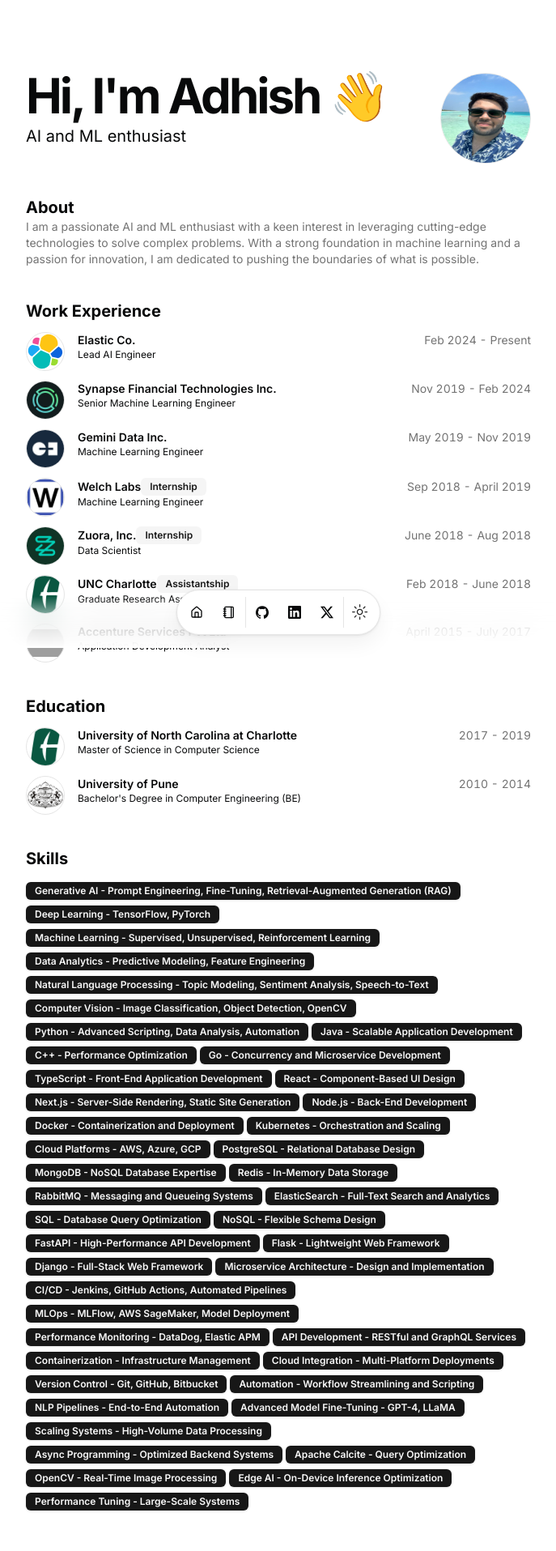
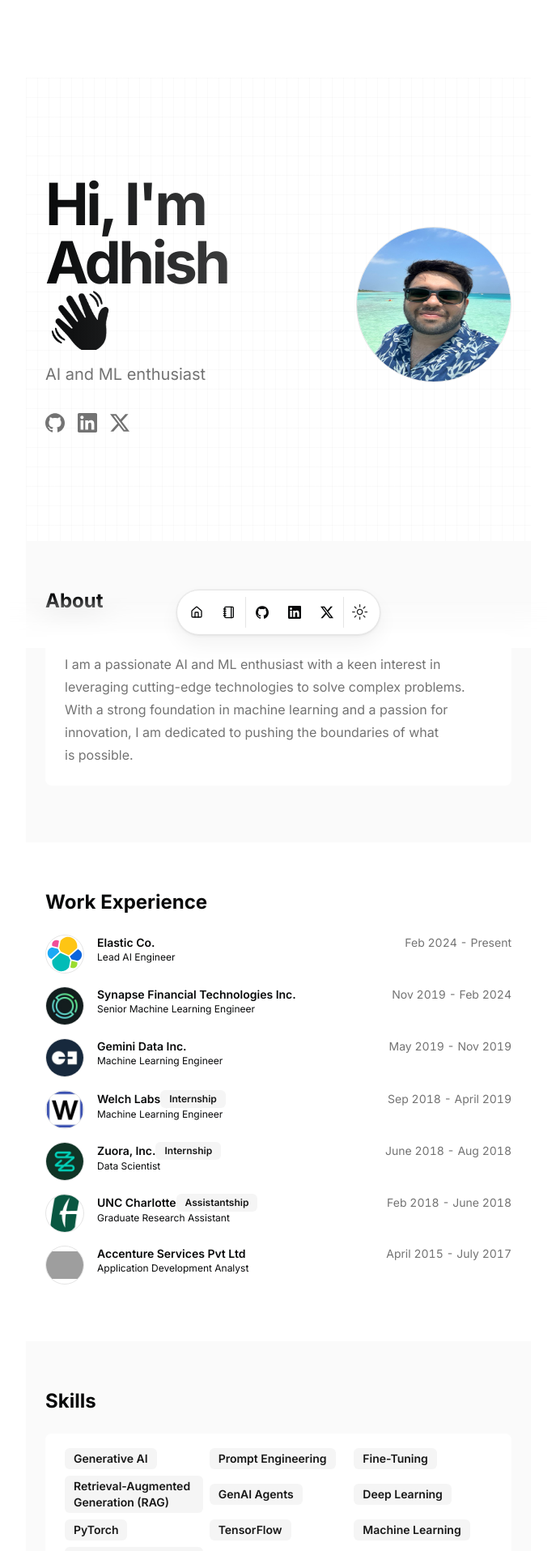
Before and after one commit to adhishthite/adhish-next-portfolio, a Next.js app: page / in a window 1280 px wide. Shown: the top 1915 px of the page at 81% size, without its empty margins (296-983 px from the left). Built offline with nearby package versions, Linux system fonts and the light colour scheme; grey boxes are pictures that could not be loaded.

Commit message:
UI update + skills

```diff
--- a/package.json
+++ b/package.json
@@ -11,6 +11,7 @@
   "dependencies": {
     "@radix-ui/react-avatar": "^1.0.4",
     "@radix-ui/react-icons": "^1.3.0",
+    "@radix-ui/react-scroll-area": "^1.2.2",
     "@radix-ui/react-separator": "^1.1.0",
     "@radix-ui/react-slot": "^1.0.2",
     "@radix-ui/react-tooltip": "^1.0.7",
--- a/src/app/page.tsx
+++ b/src/app/page.tsx
@@ -8,30 +8,49 @@
 import { DATA } from "@/data/resume";
 import Link from "next/link";
 import Markdown from "react-markdown";
+import { Card } from "@/components/ui/card";
 
 const BLUR_FADE_DELAY = 0.04;
 
 export default function Page() {
   return (
-    <main className="flex flex-col min-h-[100dvh] space-y-10">
-      <section id="hero">
-        <div className="mx-auto w-full max-w-2xl space-y-8">
-          <div className="gap-2 flex justify-between">
-            <div className="flex-col flex flex-1 space-y-1.5">
+    <main className="flex flex-col min-h-[100dvh]">
+      {/* Hero Section */}
+      <section id="hero" className="relative py-24 md:py-32">
+        <div className="absolute inset-0 -z-10 h-full w-full bg-white dark:bg-black bg-[linear-gradient(to_right,#8080800a_1px,transparent_1px),linear-gradient(to_bottom,#8080800a_1px,transparent_1px)] bg-[size:14px_24px]"></div>
+        <div className="mx-auto w-full max-w-5xl px-6 space-y-8">
+          <div className="flex flex-col md:flex-row items-center gap-8 md:gap-16">
+            <div className="flex-1 space-y-4">
               <BlurFadeText
                 delay={BLUR_FADE_DELAY}
-                className="text-3xl font-bold tracking-tighter sm:text-5xl xl:text-6xl/none"
+                className="text-4xl font-bold tracking-tighter sm:text-6xl xl:text-7xl/none bg-clip-text text-transparent bg-gradient-to-r from-foreground to-foreground/70"
                 yOffset={8}
                 text={`Hi, I'm ${DATA.name.split(" ")[0]} 👋`}
               />
               <BlurFadeText
-                className="max-w-[600px] md:text-xl"
+                className="text-lg md:text-xl text-muted-foreground"
                 delay={BLUR_FADE_DELAY}
                 text={DATA.description}
               />
+              <BlurFade delay={BLUR_FADE_DELAY * 2}>
+                <div className="flex gap-4 pt-4">
+                  {Object.values(DATA.contact.social)
+                    .filter((social) => social.navbar)
+                    .map((social) => (
+                      <Link
+                        key={social.name}
+                        href={social.url}
+                        className="text-muted-foreground hover:text-foreground transition-colors"
+                        target="_blank"
+                      >
+                        <social.icon className="h-6 w-6" />
+                      </Link>
+                    ))}
+                </div>
+              </BlurFade>
             </div>
             <BlurFade delay={BLUR_FADE_DELAY}>
-              <Avatar className="size-28 border">
+              <Avatar className="size-40 md:size-48 border">
                 <AvatarImage alt={DATA.name} src={DATA.avatarUrl} />
                 <AvatarFallback>{DATA.initials}</AvatarFallback>
               </Avatar>
@@ -39,21 +58,30 @@
           </div>
         </div>
       </section>
-      <section id="about">
+
+      {/* About Section */}
+      <section id="about" className="py-16 bg-muted/50">
+        <div className="mx-auto w-full max-w-5xl px-6 space-y-6">
           <BlurFade delay={BLUR_FADE_DELAY * 3}>
-          <h2 className="text-xl font-bold">About</h2>
+            <h2 className="text-2xl font-bold">About</h2>
           </BlurFade>
           <BlurFade delay={BLUR_FADE_DELAY * 4}>
-          <Markdown className="prose max-w-full text-pretty font-sans text-sm text-muted-foreground dark:prose-invert">
+            <Card className="p-6">
+              <Markdown className="prose max-w-full text-pretty font-sans text-muted-foreground dark:prose-invert">
                 {DATA.summary}
               </Markdown>
+            </Card>
           </BlurFade>
+        </div>
       </section>
-      <section id="work">
-        <div className="flex min-h-0 flex-col gap-y-3">
+
+      {/* Work Experience Section */}
+      <section id="work" className="py-16">
+        <div className="mx-auto w-full max-w-5xl px-6 space-y-6">
           <BlurFade delay={BLUR_FADE_DELAY * 5}>
-            <h2 className="text-xl font-bold">Work Experience</h2>
+            <h2 className="text-2xl font-bold">Work Experience</h2>
           </BlurFade>
+          <div className="grid gap-4">
             {DATA.work.map((work, id) => (
               <BlurFade
                 key={work.company}
@@ -73,46 +101,36 @@
               </BlurFade>
             ))}
           </div>
+        </div>
       </section>
-      <section id="education">
-        <div className="flex min-h-0 flex-col gap-y-3">
-          <BlurFade delay={BLUR_FADE_DELAY * 7}>
-            <h2 className="text-xl font-bold">Education</h2>
+
+      {/* Skills Section */}
+      <section id="skills" className="py-16 bg-muted/50">
+        <div className="mx-auto w-full max-w-5xl px-6 space-y-6">
+          <BlurFade delay={BLUR_FADE_DELAY * 9}>
+            <h2 className="text-2xl font-bold">Skills</h2>
           </BlurFade>
-          {DATA.education.map((education, id) => (
-            <BlurFade
-              key={education.school}
-              delay={BLUR_FADE_DELAY * 8 + id * 0.05}
-            >
-              <ResumeCard
-                key={education.school}
-                href={education.href}
-                logoUrl={education.logoUrl}
-                altText={education.school}
-                title={education.school}
-                subtitle={education.degree}
-                period={`${education.start} - ${education.end}`}
-              />
+          <BlurFade delay={BLUR_FADE_DELAY * 10}>
+            <Card className="p-6">
+              <div className="grid grid-cols-1 md:grid-cols-2 lg:grid-cols-3 gap-2">
+                {DATA.skills.map((skill, index) => (
+                  <div key={skill} className="flex items-center gap-2">
+                    <BlurFade delay={BLUR_FADE_DELAY * 10 + index * 0.02}>
+                      <Badge variant="secondary" className="text-sm">
+                        {skill}
+                      </Badge>
                     </BlurFade>
+                  </div>
                 ))}
               </div>
-      </section>
-      <section id="skills">
-        <div className="flex min-h-0 flex-col gap-y-3">
-          <BlurFade delay={BLUR_FADE_DELAY * 9}>
-            <h2 className="text-xl font-bold">Skills</h2>
+            </Card>
           </BlurFade>
-          <div className="flex flex-wrap gap-1">
-            {DATA.skills.map((skill, id) => (
-              <BlurFade key={skill} delay={BLUR_FADE_DELAY * 10 + id * 0.05}>
-                <Badge key={skill}>{skill}</Badge>
-              </BlurFade>
-            ))}
-          </div>
         </div>
       </section>
-      <section id="projects">
-        <div className="space-y-12 w-full py-12">
+
+      {/* Projects Section */}
+      <section id="projects" className="py-16">
+        <div className="mx-auto w-full max-w-5xl px-6 space-y-12">
           <BlurFade delay={BLUR_FADE_DELAY * 11}>
             <div className="flex flex-col items-center justify-center space-y-4 text-center">
               <div className="space-y-2">
@@ -124,13 +142,12 @@
                 </h2>
                 <p className="text-muted-foreground md:text-xl/relaxed lg:text-base/relaxed xl:text-xl/relaxed">
                   I&apos;ve worked on a variety of projects, from simple
-                  websites to complex web applications. Here are a few of my
-                  favorites.
+                  websites to complex web applications.
                 </p>
               </div>
             </div>
           </BlurFade>
-          <div className="grid grid-cols-1 gap-3 sm:grid-cols-2 max-w-[800px] mx-auto">
+          <div className="grid grid-cols-1 gap-6 sm:grid-cols-2">
             {DATA.projects.map((project, id) => (
               <BlurFade
                 key={project.title}
@@ -152,8 +169,10 @@
           </div>
         </div>
       </section>
-      <section id="hackathons">
-        <div className="space-y-12 w-full py-12">
+
+      {/* Certifications Section */}
+      <section id="hackathons" className="py-16 bg-muted/50">
+        <div className="mx-auto w-full max-w-5xl px-6 space-y-12">
           <BlurFade delay={BLUR_FADE_DELAY * 13}>
             <div className="flex flex-col items-center justify-center space-y-4 text-center">
               <div className="space-y-2">
@@ -171,7 +190,8 @@
             </div>
           </BlurFade>
           <BlurFade delay={BLUR_FADE_DELAY * 14}>
-            <ul className="mb-4 ml-4 divide-y divide-dashed border-l">
+            <Card className="p-6">
+              <ul className="divide-y divide-border">
                 {DATA.hackathons.map((project, id) => (
                   <BlurFade
                     key={project.title + project.dates}
@@ -188,13 +208,17 @@
                   </BlurFade>
                 ))}
               </ul>
+            </Card>
           </BlurFade>
         </div>
       </section>
-      <section id="contact">
-        <div className="grid items-center justify-center gap-4 px-4 text-center md:px-6 w-full py-12">
+
+      {/* Contact Section */}
+      <section id="contact" className="py-16">
+        <div className="mx-auto w-full max-w-5xl px-6 space-y-12">
           <BlurFade delay={BLUR_FADE_DELAY * 16}>
-            <div className="space-y-3">
+            <div className="flex flex-col items-center justify-center space-y-4 text-center">
+              <div className="space-y-2">
                 <div className="inline-block rounded-lg bg-foreground text-background px-3 py-1 text-sm">
                   Contact
                 </div>
@@ -213,6 +237,7 @@
                   soliciting.
                 </p>
               </div>
+            </div>
           </BlurFade>
         </div>
       </section>
--- /dev/null
+++ b/src/components/ui/scroll-area.tsx
@@ -0,0 +1,48 @@
+"use client"
+
+import * as React from "react"
+import * as ScrollAreaPrimitive from "@radix-ui/react-scroll-area"
+
+import { cn } from "@/lib/utils"
+
+const ScrollArea = React.forwardRef<
+  React.ElementRef<typeof ScrollAreaPrimitive.Root>,
+  React.ComponentPropsWithoutRef<typeof ScrollAreaPrimitive.Root>
+>(({ className, children, ...props }, ref) => (
+  <ScrollAreaPrimitive.Root
+    ref={ref}
+    className={cn("relative overflow-hidden", className)}
+    {...props}
+  >
+    <ScrollAreaPrimitive.Viewport className="h-full w-full rounded-[inherit]">
+      {children}
+    </ScrollAreaPrimitive.Viewport>
+    <ScrollBar />
+    <ScrollAreaPrimitive.Corner />
+  </ScrollAreaPrimitive.Root>
+))
+ScrollArea.displayName = ScrollAreaPrimitive.Root.displayName
+
+const ScrollBar = React.forwardRef<
+  React.ElementRef<typeof ScrollAreaPrimitive.ScrollAreaScrollbar>,
+  React.ComponentPropsWithoutRef<typeof ScrollAreaPrimitive.ScrollAreaScrollbar>
+>(({ className, orientation = "vertical", ...props }, ref) => (
+  <ScrollAreaPrimitive.ScrollAreaScrollbar
+    ref={ref}
+    orientation={orientation}
+    className={cn(
+      "flex touch-none select-none transition-colors",
+      orientation === "vertical" &&
+        "h-full w-2.5 border-l border-l-transparent p-[1px]",
+      orientation === "horizontal" &&
+        "h-2.5 flex-col border-t border-t-transparent p-[1px]",
+      className
+    )}
+    {...props}
+  >
+    <ScrollAreaPrimitive.ScrollAreaThumb className="relative flex-1 rounded-full bg-border" />
+  </ScrollAreaPrimitive.ScrollAreaScrollbar>
+))
+ScrollBar.displayName = ScrollAreaPrimitive.ScrollAreaScrollbar.displayName
+
+export { ScrollArea, ScrollBar }
--- a/src/data/resume.tsx
+++ b/src/data/resume.tsx
@@ -12,41 +12,97 @@
     "I am a passionate AI and ML enthusiast with a keen interest in leveraging cutting-edge technologies to solve complex problems. With a strong foundation in machine learning and a passion for innovation, I am dedicated to pushing the boundaries of what is possible.",
   avatarUrl: "/me.jpeg",
   skills: [
-    "Generative AI - Prompt Engineering, Fine-Tuning, Retrieval-Augmented Generation (RAG)",
-    "Deep Learning - TensorFlow, PyTorch",
-    "Machine Learning - Supervised, Unsupervised, Reinforcement Learning",
-    "Data Analytics - Predictive Modeling, Feature Engineering",
-    "Natural Language Processing - Topic Modeling, Sentiment Analysis, Speech-to-Text",
-    "Computer Vision - Image Classification, Object Detection, OpenCV",
-    "Python - Advanced Scripting, Data Analysis, Automation",
-    "Java - Scalable Application Development",
-    "C++ - Performance Optimization",
-    "Go - Concurrency and Microservice Development",
-    "TypeScript - Front-End Application Development",
-    "React - Component-Based UI Design",
-    "Next.js - Server-Side Rendering, Static Site Generation",
-    "Node.js - Back-End Development",
-    "Docker - Containerization and Deployment",
-    "Kubernetes - Orchestration and Scaling",
-    "Cloud Platforms - AWS, Azure, GCP",
-    "PostgreSQL - Relational Database Design",
-    "MongoDB - NoSQL Database Expertise",
-    "Redis - In-Memory Data Storage",
-    "RabbitMQ - Messaging and Queueing Systems",
-    "ElasticSearch - Full-Text Search and Analytics",
-    "SQL - Database Query Optimization",
-    "NoSQL - Flexible Schema Design",
-    "FastAPI - High-Performance API Development",
-    "Flask - Lightweight Web Framework",
-    "Django - Full-Stack Web Framework",
-    "Microservice Architecture - Design and Implementation",
-    "CI/CD - Jenkins, GitHub Actions, Automated Pipelines",
-    "MLOps - MLFlow, AWS SageMaker, Model Deployment",
-    "Performance Monitoring - DataDog, Elastic APM",
-    "API Development - RESTful and GraphQL Services",
-    "Containerization - Infrastructure Management",
-    "Cloud Integration - Multi-Platform Deployments",
-    "Version Control - Git, GitHub, Bitbucket",
+    "Generative AI",
+    "Prompt Engineering",
+    "Fine-Tuning",
+    "Retrieval-Augmented Generation (RAG)",
+    "GenAI Agents",
+    "Deep Learning",
+    "PyTorch",
+    "TensorFlow",
+    "Machine Learning",
+    "Supervised, Unsupervised, Reinforcement Learning",
+    "Data Analytics",
+    "Predictive Modeling",
+    "Feature Engineering",
+    "Natural Language Processing",
+    "Topic Modeling",
+    "Sentiment Analysis",
+    "Speech-to-Text",
+    "Computer Vision",
+    "Image Classification",
+    "Object Detection",
+    "OpenCV",
+    "Python",
+    "Advanced Scripting",
+    "Data Analysis",
+    "Automation",
+    "Java",
+    "Scalable Application Development",
+    "C++",
+    "Performance Optimization",
+    "Go",
+    "Concurrency and Microservice Development",
+    "TypeScript",
+    "Front-End Application Development",
+    "React",
+    "Component-Based UI Design",
+    "Next.js",
+    "Server-Side Rendering",
+    "Static Site Generation",
+    "Node.js",
+    "Back-End Development",
+    "Docker",
+    "Containerization and Deployment",
+    "Kubernetes",
+    "Orchestration and Scaling",
+    "Cloud Platforms",
+    "AWS",
+    "Azure",
+    "GCP",
+    "PostgreSQL",
+    "Relational Database Design",
+    "MongoDB",
+    "NoSQL Database Expertise",
+    "Redis",
+    "In-Memory Data Storage",
+    "RabbitMQ",
+    "Messaging and Queueing Systems",
+    "ElasticSearch",
+    "Full-Text Search and Analytics",
+    "SQL",
+    "Database Query Optimization",
+    "NoSQL",
+    "Flexible Schema Design",
+    "FastAPI",
+    "High-Performance API Development",
+    "Flask",
+    "Lightweight Web Framework",
+    "Django",
+    "Full-Stack Web Framework",
+    "Microservice Architecture",
+    "Design and Implementation",
+    "CI/CD",
+    "Jenkins",
+    "GitHub Actions",
+    "Automated Pipelines",
+    "MLOps",
+    "MLFlow",
+    "AWS SageMaker",
+    "Model Deployment",
+    "Performance Monitoring",
+    "DataDog",
+    "Elastic APM",
+    "API Development",
+    "RESTful and GraphQL Services",
+    "Containerization",
+    "Infrastructure Management",
+    "Cloud Integration",
+    "Multi-Platform Deployments",
+    "Version Control",
+    "Git",
+    "GitHub",
+    "Bitbucket",
     "Automation - Workflow Streamlining and Scripting",
     "NLP Pipelines - End-to-End Automation",
     "Advanced Model Fine-Tuning - GPT-4, LLaMA",
```
Also changed, not shown: 1 other file (tests, documents, lock files or other folders). Lines whose indentation alone changed are shown as unchanged.
